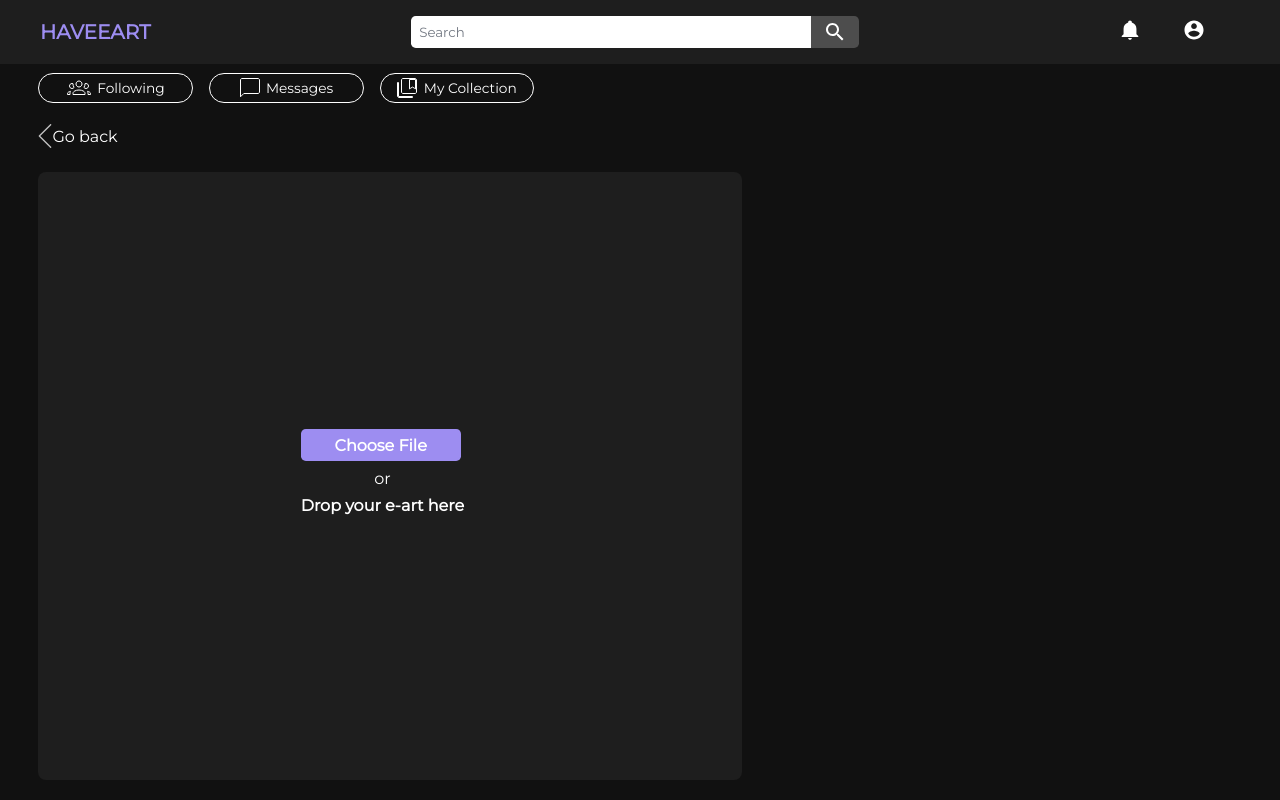
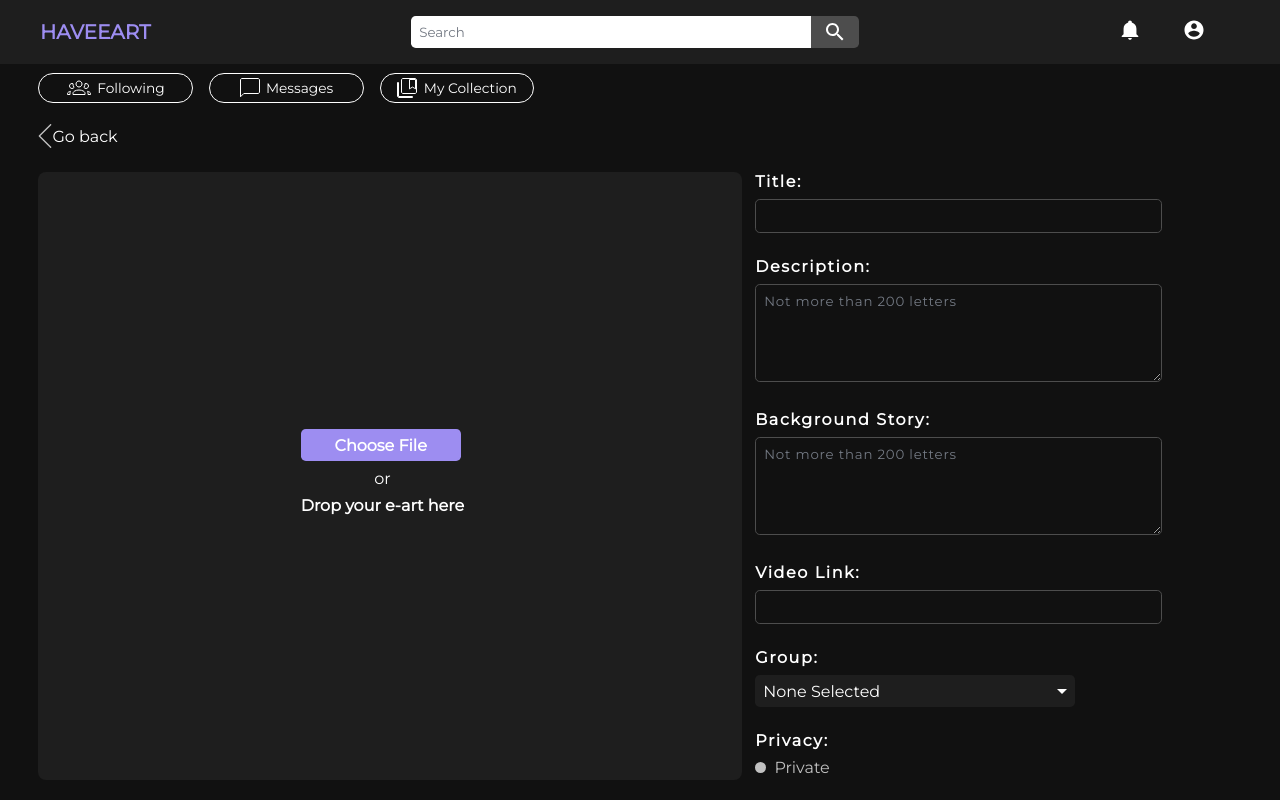
Before and after one commit to Ibtid/Have-E-Art, a React (Create React App) app in the folder client/: page /product/add in a window 1280 px wide. Built offline with nearby package versions, Linux system fonts and the light colour scheme.

Commit message:
layout done add or edit

```diff
--- /dev/null
+++ b/client/src/components/AddorEditProducts.js/AddorEditProductText.css
@@ -0,0 +1,121 @@
+.addOrEditProductText {
+  color: var(--white);
+}
+
+.addOrEditProductText__inputLabel {
+  font-weight: bold;
+  letter-spacing: 0.1rem;
+  margin-bottom: 0.5rem;
+}
+
+.addOrEditProductText__inputText {
+  background-color: var(--primary);
+  outline: none;
+  border: 1px solid var(--greyhighlight);
+  color: var(--secondaryWhite);
+  font-family: Montserrat, sans-serif;
+  width: 80%;
+  height: 1rem;
+  padding: 0.5rem;
+  border-radius: 0.3rem;
+  letter-spacing: 0.05rem;
+  margin-bottom: 1.5rem;
+  color: var(--secondaryWhite);
+}
+
+.extra__height {
+  height: 5rem;
+}
+
+.addOrEditProductText__dropDown {
+  width: 20rem;
+  height: 2rem;
+  background-color: var(--secondary);
+  display: flex;
+  align-items: center;
+  justify-content: space-between;
+  border-radius: 0.3rem;
+  margin-bottom: 1.5rem;
+  cursor: pointer;
+}
+
+.addOrEditProductText__dropDownText {
+  margin-left: 0.5rem;
+}
+
+.addOrEditProductText__dropDownImage {
+  margin-right: 0.5rem;
+}
+
+.addOrEditProductText__checkbox {
+  display: flex;
+  align-items: center;
+  margin-bottom: 0.5rem;
+  cursor: pointer;
+}
+
+.addOrEditProductText__checkboxCircle {
+  height: 0.7rem;
+  width: 0.7rem;
+  background-color: var(--secondaryWhite);
+  border-radius: 50%;
+  margin-right: 0.5rem;
+}
+
+.addOrEditProductText__checkboxText {
+  color: var(--secondaryWhite);
+}
+
+.addOrEditProductText__checkboxMarginBottom {
+  margin-bottom: 1.5rem;
+}
+
+.addOrEditProductText__smallInputGroup {
+  display: flex;
+  align-items: center;
+  margin-bottom: 1.5rem;
+}
+
+.addOrEditProductText__smallInput {
+  background-color: var(--primary);
+  outline: none;
+  border: 1px solid var(--greyhighlight);
+  color: var(--secondaryWhite);
+  font-family: Montserrat, sans-serif;
+  width: 15rem;
+  height: 1rem;
+  padding: 0.5rem;
+  border-radius: 0.3rem;
+  letter-spacing: 0.05rem;
+  margin-right: 1rem;
+  color: var(--secondaryWhite);
+  justify-content: center;
+}
+
+.addOrEditProductText__buttonGroup {
+  display: flex;
+  align-items: center;
+  margin-top: 2rem;
+  margin-bottom: 2rem;
+}
+
+.addOrEditProductText__cancelButton {
+  display: flex;
+  align-items: center;
+
+  color: var(--inactive);
+  height: 2rem;
+  width: 6rem;
+  margin-right: 0.5rem;
+}
+
+.addOrEditProductText__submitButton {
+  display: flex;
+  align-items: center;
+  justify-content: center;
+  background-color: var(--accent);
+  height: 2rem;
+  width: 15rem;
+  margin-right: 0.5rem;
+  border-radius: 0.3rem;
+}
--- /dev/null
+++ b/client/src/components/AddorEditProducts.js/AddorEditProductText.js
@@ -0,0 +1,65 @@
+import React from 'react';
+import './AddorEditProductText.css';
+import downArrow from '../../assets/icons/downArrow.svg';
+const AddorEditProductText = () => {
+  return (
+    <div className='addOrEditProductText'>
+      <div className='addOrEditProductText__inputLabel'>Title:</div>
+      <input type='text' className='addOrEditProductText__inputText' />
+      <div className='addOrEditProductText__inputLabel'>Description:</div>
+      <textarea
+        rows='2'
+        type='text'
+        placeholder='Not more than 200 letters'
+        className='addOrEditProductText__inputText extra__height'
+      />
+      <div className='addOrEditProductText__inputLabel'>Background Story:</div>
+      <textarea
+        rows='2'
+        type='text'
+        placeholder='Not more than 200 letters'
+        className='addOrEditProductText__inputText extra__height'
+      />
+      <div className='addOrEditProductText__inputLabel'>Video Link:</div>
+      <input type='text' className='addOrEditProductText__inputText' />
+      <div className='addOrEditProductText__inputLabel'>Group:</div>
+      <div className='addOrEditProductText__dropDown'>
+        <div className='addOrEditProductText__dropDownText'>None Selected</div>
+        <img
+          className='addOrEditProductText__dropDownImage'
+          src={downArrow}
+          alt=''
+        />
+      </div>
+      <div className='addOrEditProductText__inputLabel'>Privacy:</div>
+      <div className='addOrEditProductText__checkbox'>
+        <div className='addOrEditProductText__checkboxCircle'></div>
+        <div className='addOrEditProductText__checkboxText'>Private</div>
+      </div>
+      <div className='addOrEditProductText__checkbox addOrEditProductText__checkboxMarginBottom'>
+        <div className='addOrEditProductText__checkboxCircle'></div>
+        <div className='addOrEditProductText__checkboxText'>Public</div>
+      </div>
+      <div className='addOrEditProductText__inputLabel'>
+        Price of Original Piece
+      </div>
+      <div className='addOrEditProductText__smallInputGroup'>
+        <input className='addOrEditProductText__smallInput' type='text' />
+        <div className='addOrEditProductText__smallInputText'>USD</div>
+      </div>
+      <div className='addOrEditProductText__inputLabel'>
+        Price of Certified Copy
+      </div>
+      <div className='addOrEditProductText__smallInputGroup'>
+        <input className='addOrEditProductText__smallInput' type='text' />
+        <div className='addOrEditProductText__smallInputText'>USD</div>
+      </div>
+      <div className='addOrEditProductText__buttonGroup'>
+        <div className='addOrEditProductText__cancelButton'>Cancel</div>
+        <div className='addOrEditProductText__submitButton'>Add to Gallery</div>
+      </div>
+    </div>
+  );
+};
+
+export default AddorEditProductText;
--- a/client/src/pages/AddorEditProduct/AddorEditProduct.js
+++ b/client/src/pages/AddorEditProduct/AddorEditProduct.js
@@ -1,6 +1,7 @@
 import React from 'react';
 
 import backIcon from '../../assets/icons/backIcon.svg';
+import AddorEditProductText from '../../components/AddorEditProducts.js/AddorEditProductText';
 import SecondaryNav from '../../components/shared/SecondaryNav/SecondaryNav';
 
 import './AddorEditProduct.css';
@@ -29,7 +30,9 @@ const AddorEditProduct = (props) => {
             </div>
           )}
         </div>
-        <div className='app__bigImageText'></div>
+        <div className='app__bigImageText'>
+          <AddorEditProductText />
+        </div>
       </div>
     </div>
   );
```
